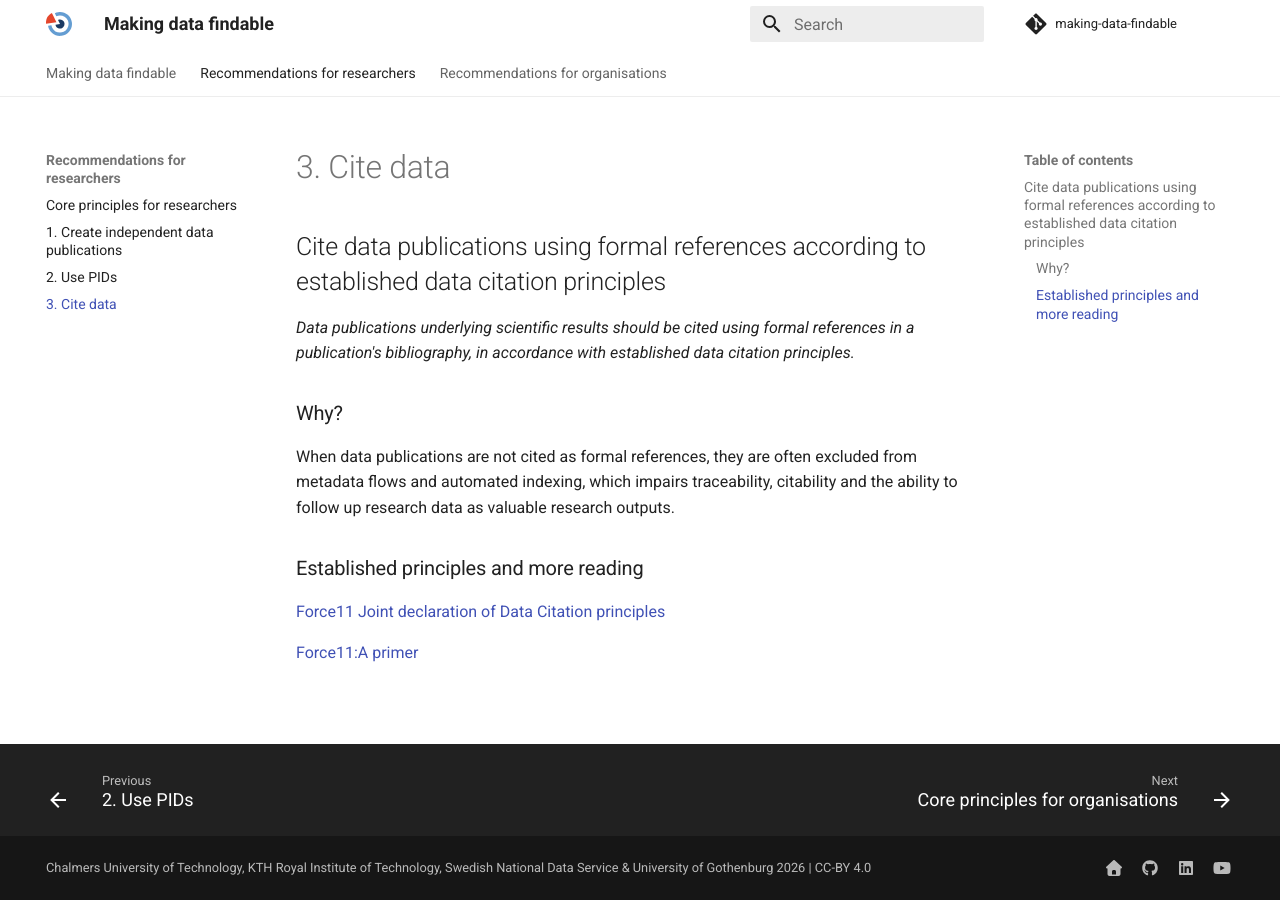
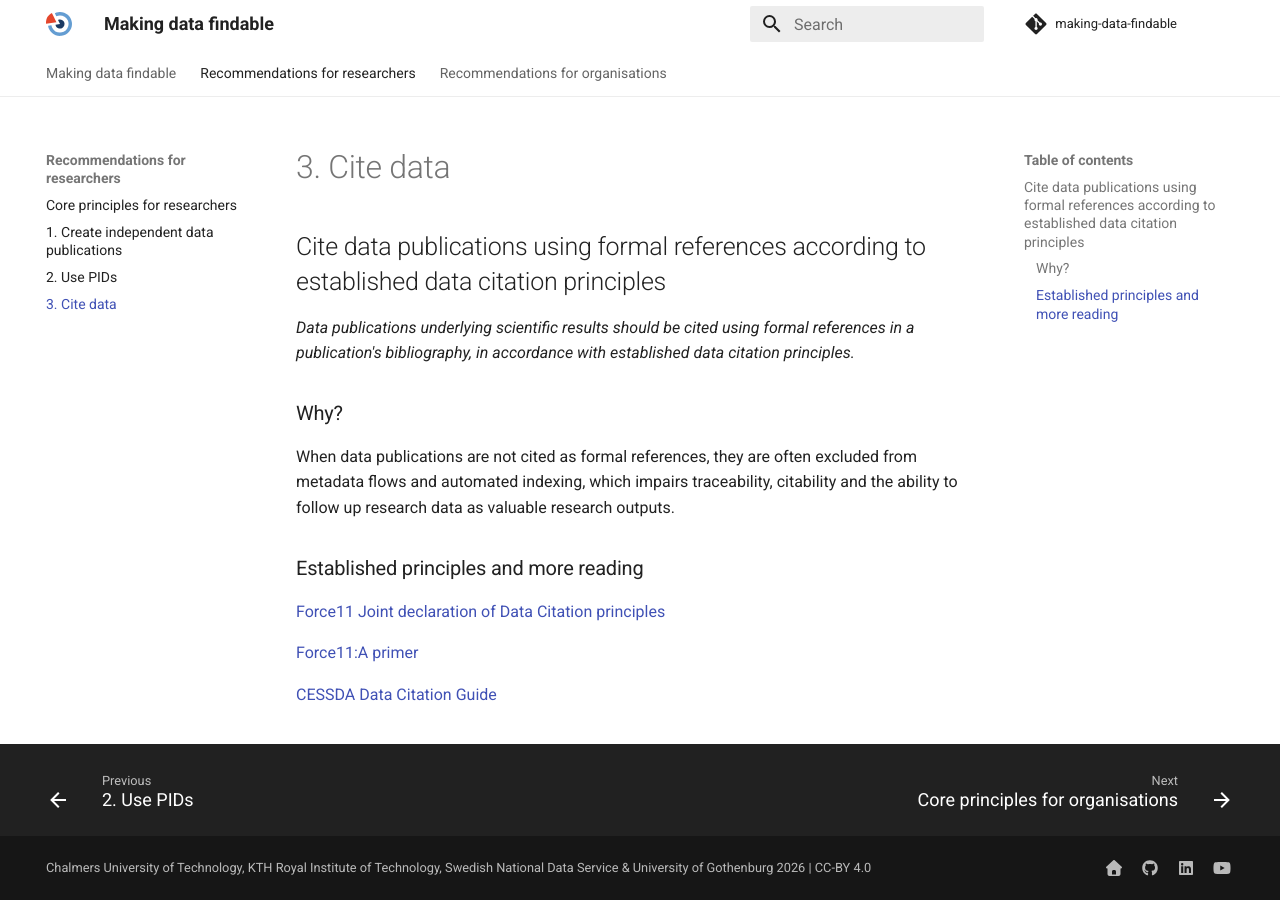
Before and after one commit to snd-sweden/making-data-findable, an MkDocs documentation site: the page built from docs/researchers/core-cite.md, in a window 1280 px wide. Built offline with MkDocs 1.6.1 and Material for MkDocs 9.7.7, drawn with Linux system fonts in a browser that asks for light colours; comment, search, counter and statistics services are not loaded.

Commit message:
Update core-cite.md
3rd link

```diff
--- a/docs/researchers/core-cite.md
+++ b/docs/researchers/core-cite.md
@@ -11,3 +11,5 @@ When data publications are not cited as formal references, they are often exclud
 [Force11 Joint declaration of Data Citation principles](https://doi.org/10.25490/a97f-egyk)
 
 [Force11:A primer](https://force11.github.io/data-citation-primer/authors/)
+
+[CESSDA Data Citation Guide](https://datacitation.cessda.eu/)
```
